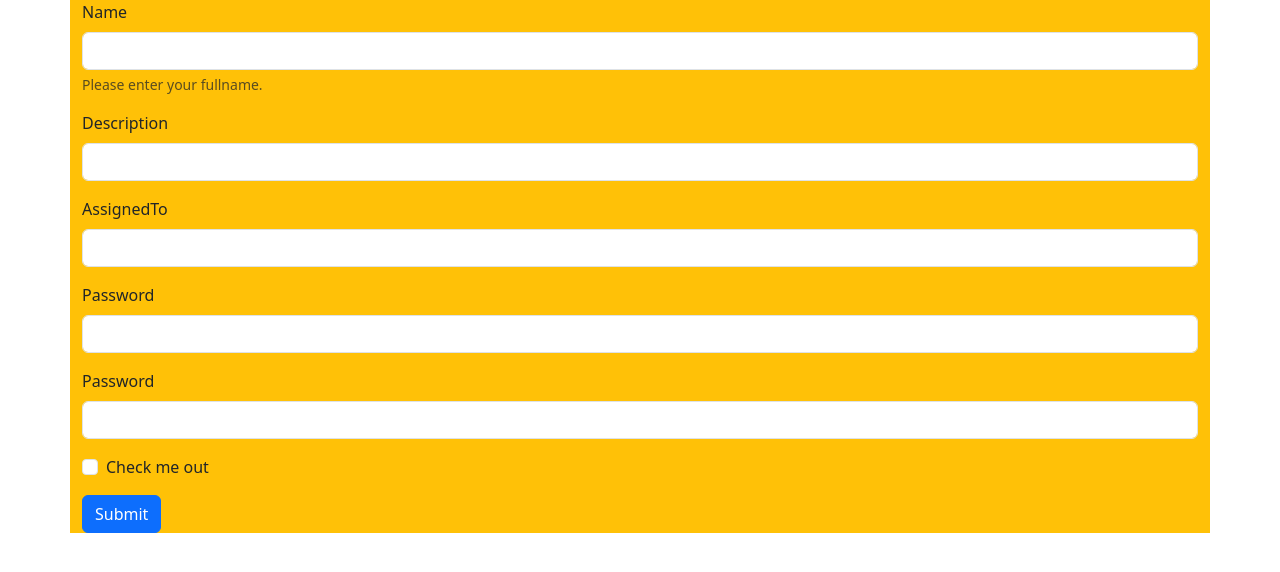
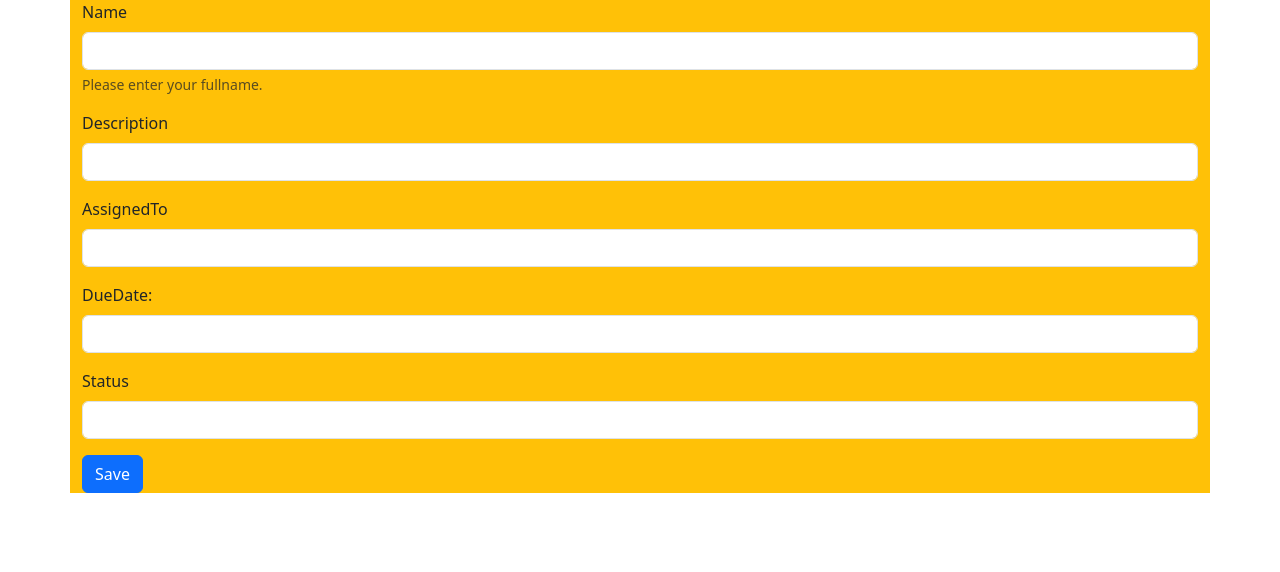
Before and after one commit to askdebb/Task-Planner-App, a plain HTML site: page index.html in a window 1280 px wide. Drawn offline with nearby package versions, Linux system fonts and the light colour scheme.

Commit message:
Updated the form

```diff
--- a/index.html
+++ b/index.html
@@ -26,18 +26,15 @@
               <input type="Assignee" class="form-control" id="exampleInputAssignee">
             </div>
             <div class="mb-3">
-              <label for="exampleInputPassword1" class="form-label">Password</label>
+              <label for="exampleInputPassword1" class="form-label">DueDate:</label>
               <input type="password" class="form-control" id="exampleInputPassword1">
             </div>
             <div class="mb-3">
-              <label for="exampleInputPassword1" class="form-label">Password</label>
+              <label for="exampleInputPassword1" class="form-label">Status</label>
               <input type="password" class="form-control" id="exampleInputPassword1">
             </div>
-            <div class="mb-3 form-check">
-              <input type="checkbox" class="form-check-input" id="exampleCheck1">
-              <label class="form-check-label" for="exampleCheck1">Check me out</label>
-            </div>
-            <button type="submit" class="btn btn-primary">Submit</button>
+
+            <button type="submit" class="btn btn-primary">Save</button>
           </form>
       </div>
 
```
